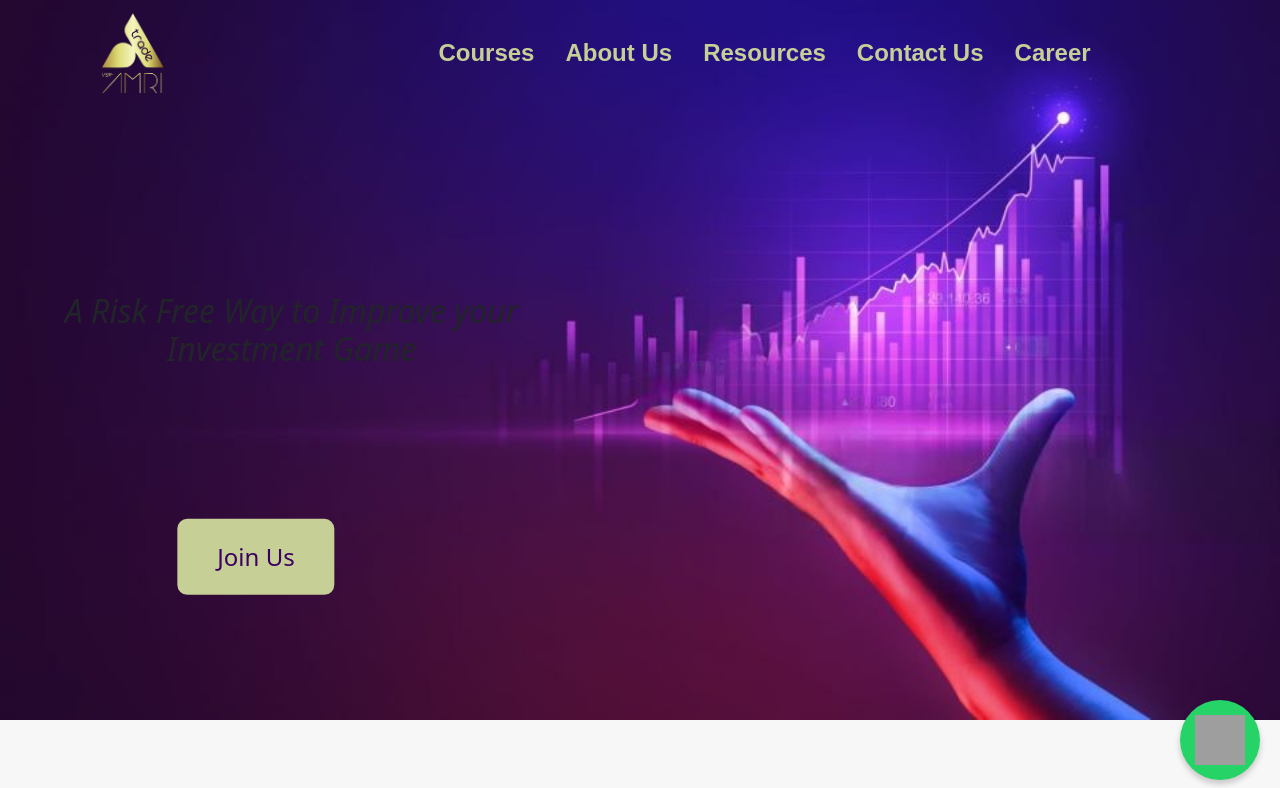
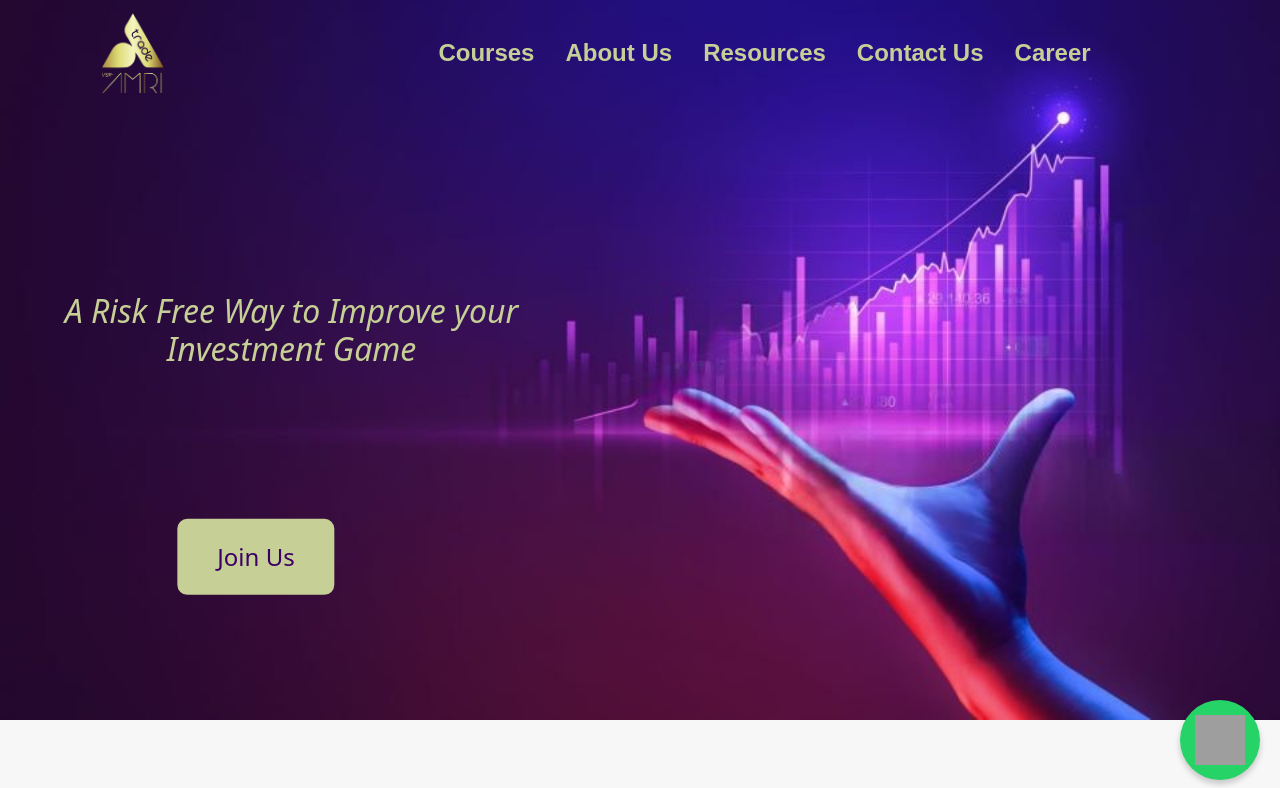
Before and after one commit to GauravC135/amri-trades, a React (Create React App) app: page / in a window 1280 px wide. Shown: the top 788 px of the page. Built offline with nearby package versions, Linux system fonts and the light colour scheme; grey boxes are pictures that could not be loaded.

Commit message:
Prepare for deployment

```diff
--- a/src/Styles.css
+++ b/src/Styles.css
@@ -22,6 +22,7 @@ font-style: italic;
 width:90%;
 padding-left: 20%;
 padding-bottom: 20%;
+color: #c6cf95;
 }
 /* Join Us Button Styling */
 .join-us-section {
```
